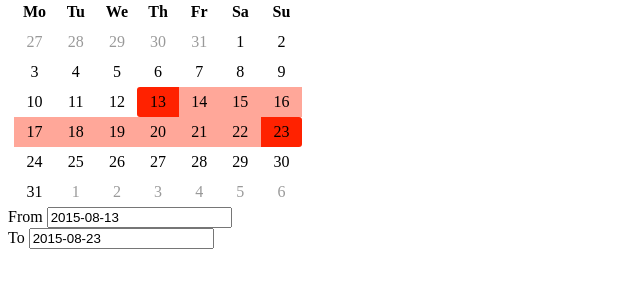
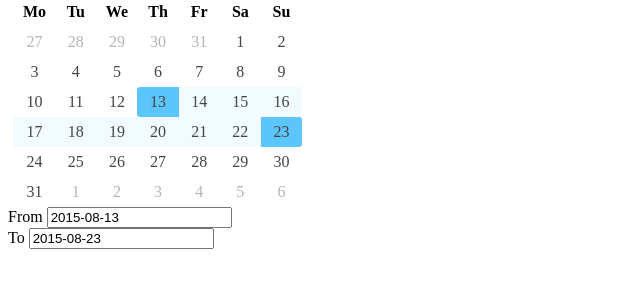
Before and after one commit to pugia/PAcalendar, a website: page sample/index.html in a window 1280 px wide. Shown: the part 41-328 px from the top of the page, without its empty margins (0-640 px from the left). Drawn offline with nearby package versions, Linux system fonts and the light colour scheme.

Commit message:
Codekit integration and color change

```diff
--- a/src/css/PACalendar.less
+++ b/src/css/PACalendar.less
@@ -1,6 +1,6 @@
 @PABackground: transparent;
-@PAMainColor: #f20;
-@PATextColor: #000;
+@PAMainColor: #5cc6fc;
+@PATextColor: #444;
 
 .PACalendar {
 
```
Also changed, not shown: dist/css/PAcalendar.min.css, dist/js/PAcalendar.min.js, 1 other file.
